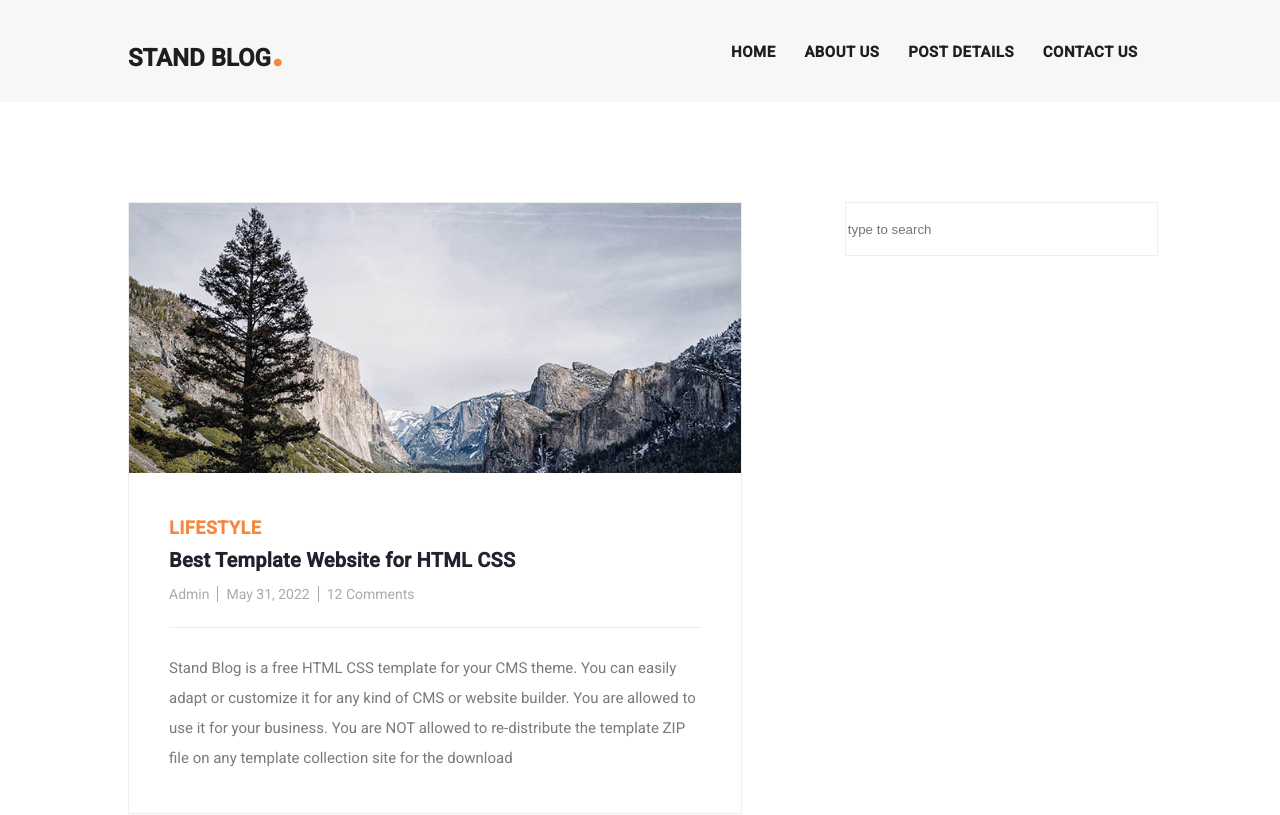
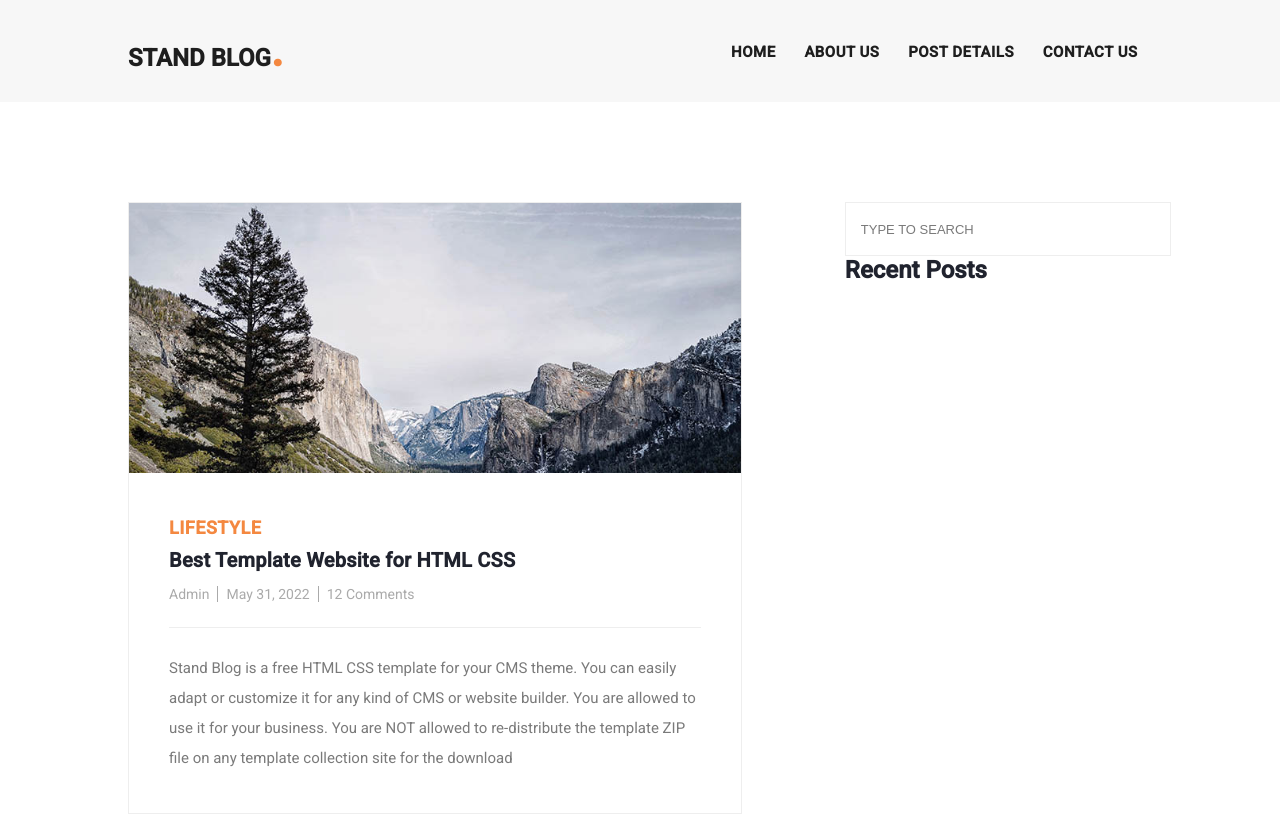
Before and after one commit to zobyer/blog-app-react, a React (Create React App) app: page / in a window 1280 px wide. Shown: the top 815 px of the page. Built offline with nearby package versions, Linux system fonts and the light colour scheme.

Commit message:
feat: Home page recent blog sidebar added

```diff
--- a/src/app/components/home/container/index.tsx
+++ b/src/app/components/home/container/index.tsx
@@ -3,6 +3,7 @@ import React from "react";
 import Styles from "./index.module.scss";
 import RectangleBlogCard from "app/components/card/blog/rectangle";
 import TextInputFields from "app/components/input-fields/text";
+import RecentPostContainer from "../recent-post";
 
 const HomePageContainer = () => {
   return (
@@ -11,7 +12,11 @@ const HomePageContainer = () => {
         <RectangleBlogCard />
       </div>
       <div className={Styles.rightContainer}>
-        <TextInputFields />
+        <TextInputFields
+          styledClassName={`text-uppercase ${Styles.searchTextField}`}
+        />
+
+        <RecentPostContainer />
       </div>
     </div>
   );
--- /dev/null
+++ b/src/app/components/home/recent-post/index.module.scss
@@ -0,0 +1,5 @@
+@use "../../../../styles/base.scss" as *;
+
+.heading {
+  color: $color-black-3;
+}
--- /dev/null
+++ b/src/app/components/home/recent-post/index.tsx
@@ -0,0 +1,12 @@
+import React from "react";
+import Styles from "./index.module.scss";
+
+const RecentPostContainer = () => {
+  return (
+    <div>
+      <h2 className={Styles.heading}>Recent Posts</h2>
+    </div>
+  );
+};
+
+export default RecentPostContainer;
```
